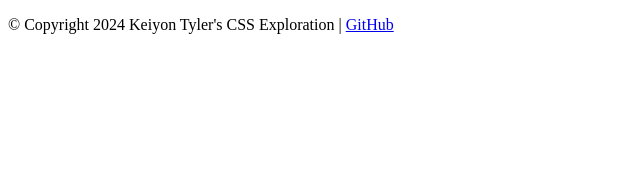
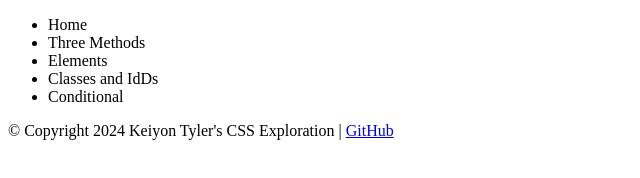
Before and after one commit to Keiyon/COMP001A.LectureActivity5, a plain HTML site: page index.html in a window 1280 px wide. Shown: the whole page, without its empty margins (0-640 px from the left). Drawn offline with Linux system fonts and the light colour scheme.

Commit message:
Added an unordered list of 5 items

```diff
--- a/index.html
+++ b/index.html
@@ -7,8 +7,16 @@
 </head>
 <body>
     <header>
-
-    </header>
+        <nav>
+            <ul>
+                <li>Home </li>
+                <li>Three Methods</li>
+                <li>Elements</li>
+                <li>Classes and IdDs</li>
+                <li>Conditional</li>
+            </ul>
+        </nav>
+     </header>
     <main>
 
     </main>
```
Also changed, not shown: built-in-elements.html (+9 -1 lines), classes-ids.html (+9 -1 lines), css-application.html (+9 -1 lines).
